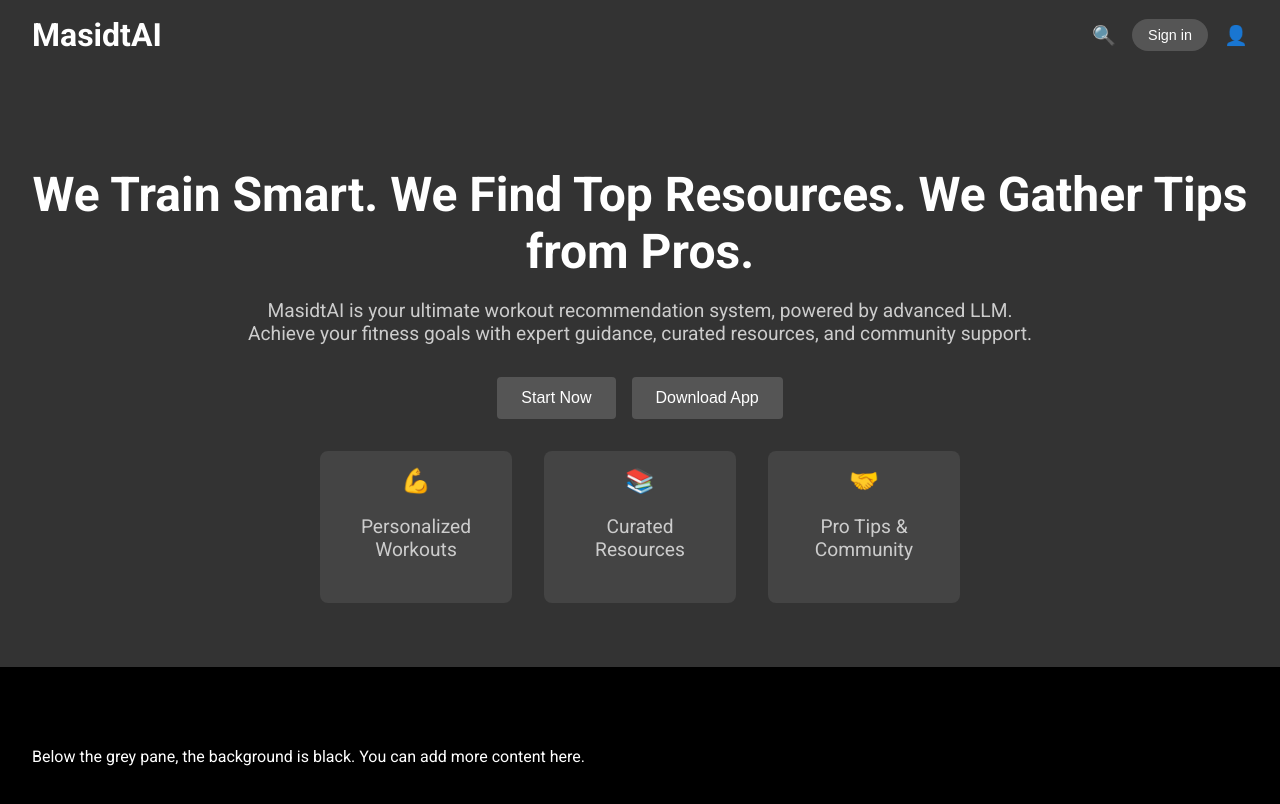
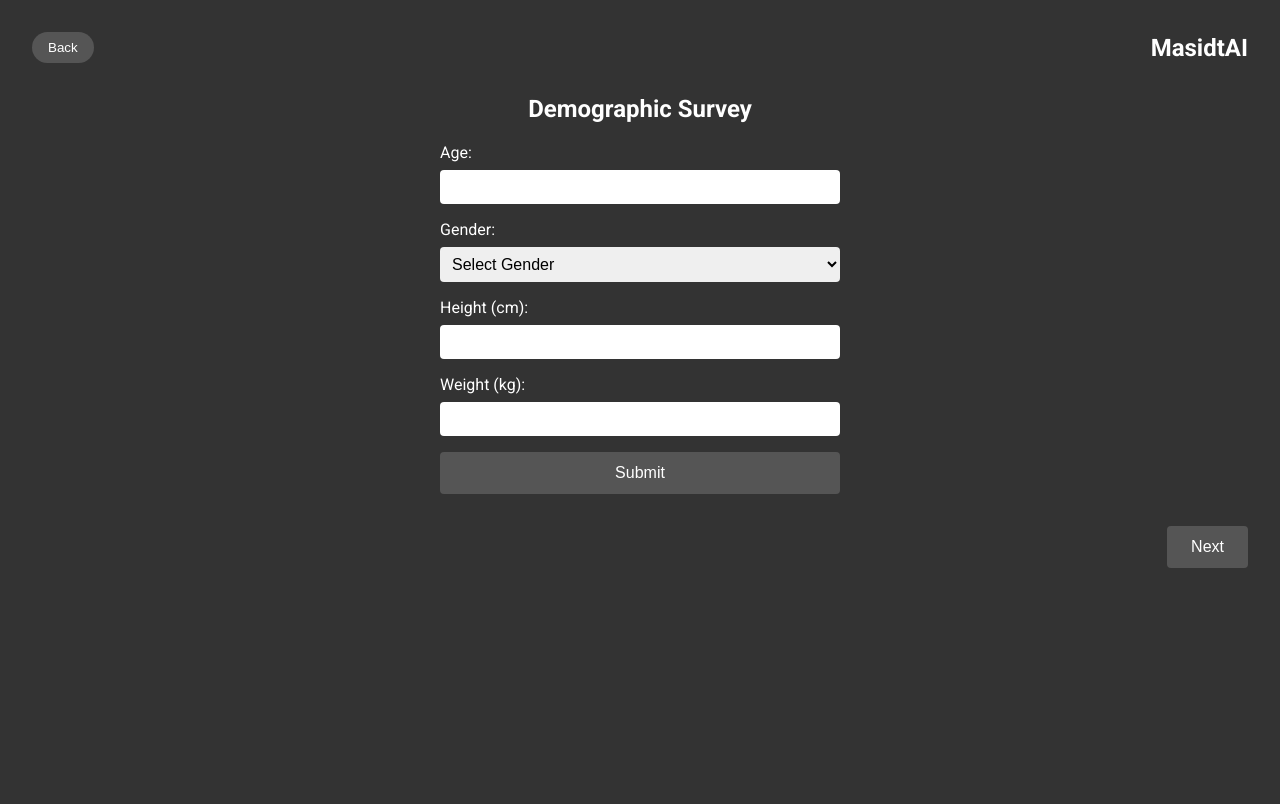
Before and after one commit to jong01045/MasitdAI, a React (Create React App) app: page / in a window 1280 px wide. Both pictures are taken after a click on the button "Start Now". Shown: the top 804 px of the page. Built offline with nearby package versions, Linux system fonts and the light colour scheme.

Commit message:
Demographic user survey page (Version 1)

```diff
--- a/src/frontend/App.js
+++ b/src/frontend/App.js
@@ -1,11 +1,13 @@
-import React from 'react';
+import React, { useState } from 'react';
 import './App.css';
+import DemographicPage from './DemographicPage';
 
 function App() {
+  const [currentPage, setCurrentPage] = useState('welcome');
 
   const handleStartNow = () => {
     console.log("Start Now clicked");
-    // Add your action code here
+    setCurrentPage('demographic');
   };
 
   const handleDownloadApp = () => {
@@ -23,11 +25,25 @@ function App() {
     // Add your action code here
   };
 
+  const handleBack = () => {
+    console.log("Back to welcome page");
+    setCurrentPage('welcome');
+  };
+
+  const handleNext = () => {
+    console.log("Next button clicked");
+    console.log("Proceeding from demographic page...");
+  };
+
+  if (currentPage === 'demographic') {
+    return <DemographicPage onBack={handleBack} onNext={handleNext} />;
+  }
+
   return (
     <div className="App">
       {/* Top Banner */}
       <div className="top-banner">
-        <div className="banner-logo">MasidtAI</div>
+        <div className="banner-logo" onClick={handleBack}>MasidtAI</div>
         <div className="banner-icons">
           <div className="icon-search">🔍</div>
           <button className="login-button" onClick={handleSignIn}>Sign in</button>
--- /dev/null
+++ b/src/frontend/DemographicPage.css
@@ -0,0 +1,93 @@
+@import url('https://fonts.googleapis.com/css2?family=Roboto:wght@400;700&display=swap');
+
+.demographic-page {
+  background-color: #333;
+  color: #fff;
+  padding: 2rem;
+  text-align: center;
+  min-height: 100vh;
+}
+
+.demographic-header {
+  display: flex;
+  justify-content: space-between;
+  align-items: center;
+  margin-bottom: 2rem;
+}
+
+.back-button {
+  background-color: #555;
+  color: #fff;
+  border: none;
+  padding: 0.5rem 1rem;
+  border-radius: 50px;
+  cursor: pointer;
+}
+
+.back-button:hover {
+  background-color: #777;
+}
+
+.demographic-logo {
+  font-size: 1.5rem;
+  font-weight: 700;
+  cursor: pointer;
+}
+
+.demographic-form {
+  max-width: 400px;
+  margin: 0 auto;
+  display: flex;
+  flex-direction: column;
+  gap: 1rem;
+}
+
+.demographic-form label {
+  display: flex;
+  flex-direction: column;
+  font-size: 1rem;
+  text-align: left;
+}
+
+.demographic-form input,
+.demographic-form select {
+  padding: 0.5rem;
+  font-size: 1rem;
+  border: none;
+  border-radius: 4px;
+  margin-top: 0.5rem;
+}
+
+.submit-button {
+  background-color: #555;
+  color: #fff;
+  border: none;
+  padding: 0.75rem;
+  border-radius: 4px;
+  font-size: 1rem;
+  cursor: pointer;
+}
+
+.submit-button:hover {
+  background-color: #777;
+}
+
+.demographic-footer {
+  display: flex;
+  justify-content: flex-end;
+  margin-top: 2rem;
+}
+
+.next-button {
+  background-color: #555;
+  color: #fff;
+  border: none;
+  padding: 0.75rem 1.5rem;
+  border-radius: 0.25rem;
+  cursor: pointer;
+  font-size: 1rem;
+}
+
+.next-button:hover {
+  background-color: #777;
+}
--- /dev/null
+++ b/src/frontend/DemographicPage.js
@@ -0,0 +1,65 @@
+// New file: src/frontend/DemographicPage.js
+import React, { useState } from 'react';
+import './DemographicPage.css';
+
+function DemographicPage({ onBack, onNext }) {
+  const [formData, setFormData] = useState({
+    age: '',
+    gender: '',
+    height: '',
+    weight: ''
+  });
+
+  const handleChange = (e) => {
+    setFormData({ ...formData, [e.target.name]: e.target.value });
+  };
+
+  const handleSubmit = (e) => {
+    e.preventDefault();
+    console.log("Demographic Data Submitted:", formData);
+    // Additional processing here if needed.
+  };
+
+  return (
+    <div className="demographic-page">
+      {/* Header with Back button and clickable logo */}
+      <div className="demographic-header">
+        <button className="back-button" onClick={onBack}>Back</button>
+        <div className="demographic-logo" onClick={onBack}>MasidtAI</div>
+      </div>
+
+      <h2>Demographic Survey</h2>
+      <form onSubmit={handleSubmit} className="demographic-form">
+        <label>
+          Age:
+          <input type="number" name="age" value={formData.age} onChange={handleChange} required />
+        </label>
+        <label>
+          Gender:
+          <select name="gender" value={formData.gender} onChange={handleChange} required>
+            <option value="">Select Gender</option>
+            <option value="female">Female</option>
+            <option value="male">Male</option>
+            <option value="other">Other</option>
+          </select>
+        </label>
+        <label>
+          Height (cm):
+          <input type="number" name="height" value={formData.height} onChange={handleChange} required />
+        </label>
+        <label>
+          Weight (kg):
+          <input type="number" name="weight" value={formData.weight} onChange={handleChange} required />
+        </label>
+        <button type="submit" className="submit-button">Submit</button>
+      </form>
+
+      {/* Footer with Next button */}
+      <div className="demographic-footer">
+        <button className="next-button" onClick={onNext}>Next</button>
+      </div>
+    </div>
+  );
+}
+
+export default DemographicPage;
```
Also changed, not shown: package.json (+5 -2 lines), Untitled.png (added), 1 other file (tests, documents, lock files or other folders).
